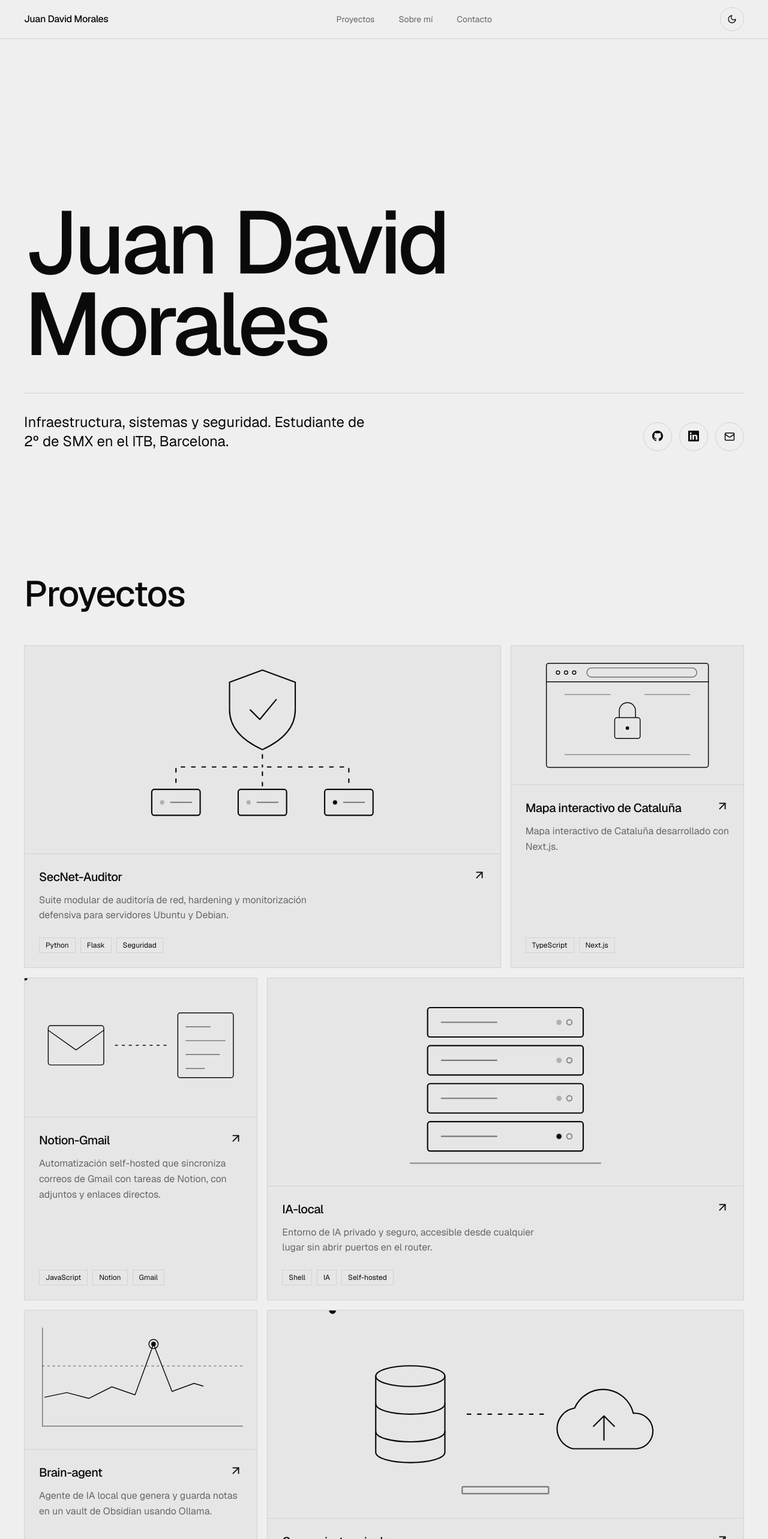
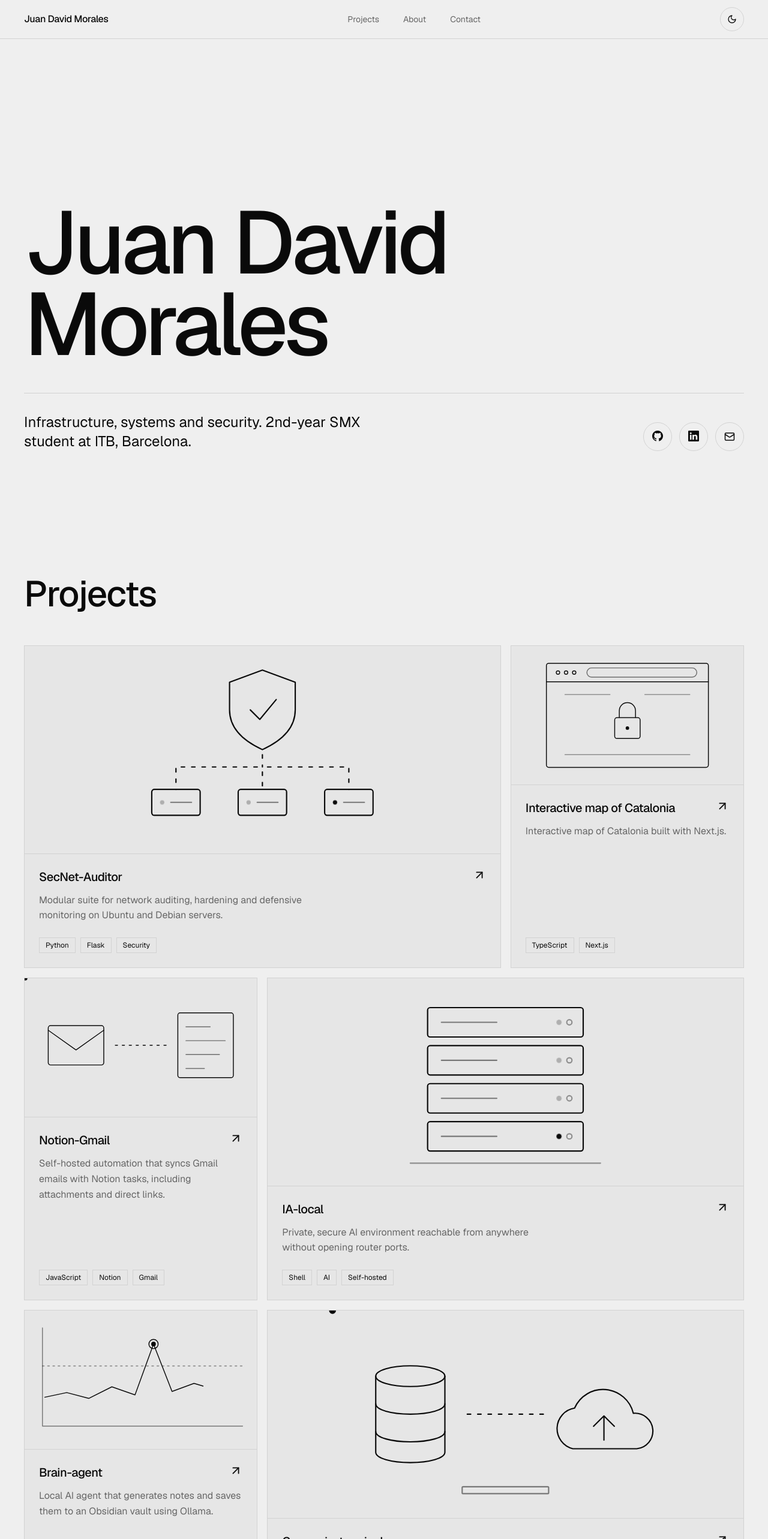
Before and after one commit to bagpotato/web, a React (Vite) app: page / in a window 1280 px wide. Shown: the top 2566 px of the page at 60% size. Built offline with nearby package versions, Linux system fonts and the light colour scheme.

Commit message:
Traducir la web al inglés y resumir About

```diff
--- a/src/components/About.jsx
+++ b/src/components/About.jsx
@@ -2,12 +2,11 @@ import { EDU } from '../data/education.js';
 
 export default function About() {
   return (
-    <section id="sobre-mi" className="scroll-mt-16 border-t border-line px-6 py-28 md:px-10 md:py-40">
+    <section id="about" className="scroll-mt-16 border-t border-line px-6 py-28 md:px-10 md:py-40">
       <div className="mx-auto grid max-w-[1400px] gap-16 md:grid-cols-[1fr_2fr]">
-        <h2 className="text-4xl font-medium tracking-tight md:text-6xl">Sobre mí</h2>
+        <h2 className="text-4xl font-medium tracking-tight md:text-6xl">About</h2>
         <div>
-          <p className="max-w-2xl text-2xl leading-snug md:text-3xl">Estudio Sistemas Microinformáticos y Redes en el ITB, en Barcelona. Me interesa montar y asegurar infraestructura: Linux, redes, servidores web y automatización.</p>
-          <p className="mt-6 max-w-2xl text-mute">Linux multidistro y seguridad IT, servidores web, networking y Cisco, Python, Bash y scripting.</p>
+          <p className="max-w-2xl text-2xl leading-snug md:text-3xl">I build and secure infrastructure: Linux, networks and automation.</p>
           <ul className="mt-16 divide-y divide-line border-y border-line">
             {EDU.map((e) => (
               <li key={e.title} className="grid gap-1 py-6 md:grid-cols-[1fr_auto] md:gap-8">
--- a/src/components/Contact.jsx
+++ b/src/components/Contact.jsx
@@ -4,10 +4,10 @@ import Magnetic from './Magnetic.jsx';
 
 export default function Contact() {
   return (
-    <footer id="contacto" className="scroll-mt-16 border-t border-line px-6 pb-8 pt-28 md:px-10 md:pt-40">
+    <footer id="contact" className="scroll-mt-16 border-t border-line px-6 pb-8 pt-28 md:px-10 md:pt-40">
       <div className="mx-auto max-w-[1400px]">
-        <h2 className="text-[clamp(2.8rem,9vw,8rem)] font-medium leading-[0.95] tracking-[-0.04em]">¿Hablamos?</h2>
-        <p className="mt-6 max-w-md text-mute">Si tienes un proyecto o una propuesta, escríbeme.</p>
+        <h2 className="text-[clamp(2.8rem,9vw,8rem)] font-medium leading-[0.95] tracking-[-0.04em]">Let’s talk</h2>
+        <p className="mt-6 max-w-md text-mute">Got a project or an idea? Write to me.</p>
         <Magnetic href={`mailto:${LINKS.mail}`} className="mt-10 items-center gap-3 rounded-full bg-fg px-6 py-4 text-base text-bg md:px-8 md:py-5 md:text-lg">
           {LINKS.mail}
           <ArrowUpRight size={20} />
--- a/src/components/Hero.jsx
+++ b/src/components/Hero.jsx
@@ -5,7 +5,7 @@ import Magnetic from './Magnetic.jsx';
 const SOCIAL = [
   ['GitHub', LINKS.github, <i key="g" className="bi bi-github" />],
   ['LinkedIn', LINKS.linkedin, <i key="l" className="bi bi-linkedin" />],
-  ['Correo', `mailto:${LINKS.mail}`, <Mail key="m" size={18} />]
+  ['Email', `mailto:${LINKS.mail}`, <Mail key="m" size={18} />]
 ];
 
 export default function Hero() {
@@ -14,7 +14,7 @@ export default function Hero() {
       <div className="mx-auto w-full max-w-[1400px]">
         <h1 className="rise text-[clamp(3.2rem,11.5vw,11rem)] font-medium leading-[0.92] tracking-[-0.045em]">Juan David<br />Morales</h1>
         <div className="mt-12 grid gap-8 border-t border-line pt-8 md:grid-cols-[1fr_auto] md:items-end">
-          <p className="rise max-w-xl text-xl leading-snug md:text-2xl" style={{ '--i': 2 }}>Infraestructura, sistemas y seguridad. Estudiante de 2º de SMX en el ITB, Barcelona.</p>
+          <p className="rise max-w-xl text-xl leading-snug md:text-2xl" style={{ '--i': 2 }}>Infrastructure, systems and security. 2nd-year SMX student at ITB, Barcelona.</p>
           <ul className="rise flex gap-3" style={{ '--i': 3 }}>
             {SOCIAL.map(([label, href, icon]) => (
               <li key={label}>
--- a/src/components/Nav.jsx
+++ b/src/components/Nav.jsx
@@ -1,7 +1,7 @@
 import { useState } from 'react';
 import { Sun, Moon, Menu, X } from 'lucide-react';
 
-const ITEMS = [['Proyectos', '#proyectos'], ['Sobre mí', '#sobre-mi'], ['Contacto', '#contacto']];
+const ITEMS = [['Projects', '#projects'], ['About', '#about'], ['Contact', '#contact']];
 const BTN = 'grid h-10 w-10 place-items-center rounded-full border border-line transition-colors hover:bg-fg hover:text-bg';
 
 export default function Nav({ dark, toggle }) {
@@ -15,8 +15,8 @@ export default function Nav({ dark, toggle }) {
           {ITEMS.map(([t, h]) => <a key={h} href={h} className="text-mute transition-colors hover:text-fg">{t}</a>)}
         </nav>
         <div className="flex gap-2">
-          <button onClick={toggle} className={BTN} aria-label={dark ? 'Tema claro' : 'Tema oscuro'}>{dark ? <Sun size={16} /> : <Moon size={16} />}</button>
-          <button onClick={() => setOpen(!open)} className={`${BTN} md:hidden`} aria-label="Menú" aria-expanded={open}>{open ? <X size={16} /> : <Menu size={16} />}</button>
+          <button onClick={toggle} className={BTN} aria-label={dark ? 'Light theme' : 'Dark theme'}>{dark ? <Sun size={16} /> : <Moon size={16} />}</button>
+          <button onClick={() => setOpen(!open)} className={`${BTN} md:hidden`} aria-label="Menu" aria-expanded={open}>{open ? <X size={16} /> : <Menu size={16} />}</button>
         </div>
       </div>
       {open && (
--- a/src/components/Work.jsx
+++ b/src/components/Work.jsx
@@ -4,9 +4,9 @@ import { LINKS } from '../data/links.js';
 
 export default function Work() {
   return (
-    <section id="proyectos" className="scroll-mt-16 px-6 py-28 md:px-10 md:py-40">
+    <section id="projects" className="scroll-mt-16 px-6 py-28 md:px-10 md:py-40">
       <div className="mx-auto max-w-[1400px]">
-        <h2 className="text-4xl font-medium tracking-tight md:text-6xl">Proyectos</h2>
+        <h2 className="text-4xl font-medium tracking-tight md:text-6xl">Projects</h2>
         <ul className="mt-14 grid gap-4 md:grid-cols-3">
           {WORK.map(({ repo, title, text, tags, Art, wide }) => (
             <li key={repo} className={wide ? 'md:col-span-2' : ''}>
--- a/src/data/education.js
+++ b/src/data/education.js
@@ -1,4 +1,4 @@
 export const EDU = [
-  { title: 'Sistemas Microinformáticos y Redes (SMX)', place: 'ITB', meta: '2º curso', now: true },
-  { title: 'ESO', place: 'INS Nou Barris', meta: 'finalizada' }
+  { title: 'Microcomputer Systems and Networks (SMX)', place: 'ITB', meta: '2nd year', now: true },
+  { title: 'Compulsory Secondary Education (ESO)', place: 'INS Nou Barris', meta: 'Completed' }
 ];
--- a/src/data/work.js
+++ b/src/data/work.js
@@ -6,10 +6,10 @@ import ArtChart from '../components/art/ArtChart.jsx';
 import ArtBackup from '../components/art/ArtBackup.jsx';
 
 export const WORK = [
-  { repo: 'SecNet-Auditor', title: 'SecNet-Auditor', text: 'Suite modular de auditoría de red, hardening y monitorización defensiva para servidores Ubuntu y Debian.', tags: ['Python', 'Flask', 'Seguridad'], Art: ArtNet, wide: true },
-  { repo: 'mapa-interactivo-cataluna', title: 'Mapa interactivo de Cataluña', text: 'Mapa interactivo de Cataluña desarrollado con Next.js.', tags: ['TypeScript', 'Next.js'], Art: ArtWeb },
-  { repo: 'Notion-Gmail', title: 'Notion-Gmail', text: 'Automatización self-hosted que sincroniza correos de Gmail con tareas de Notion, con adjuntos y enlaces directos.', tags: ['JavaScript', 'Notion', 'Gmail'], Art: ArtMail },
-  { repo: 'IA-local', title: 'IA-local', text: 'Entorno de IA privado y seguro, accesible desde cualquier lugar sin abrir puertos en el router.', tags: ['Shell', 'IA', 'Self-hosted'], Art: ArtRack, wide: true },
-  { repo: 'Brain-agent', title: 'Brain-agent', text: 'Agente de IA local que genera y guarda notas en un vault de Obsidian usando Ollama.', tags: ['Python', 'Ollama', 'Obsidian'], Art: ArtChart },
-  { repo: 'Games-in-terminal', title: 'Games-in-terminal', text: 'Colección de juegos clásicos para la terminal en un solo archivo, con menú y sin dependencias.', tags: ['Python'], Art: ArtBackup, wide: true }
+  { repo: 'SecNet-Auditor', title: 'SecNet-Auditor', text: 'Modular suite for network auditing, hardening and defensive monitoring on Ubuntu and Debian servers.', tags: ['Python', 'Flask', 'Security'], Art: ArtNet, wide: true },
+  { repo: 'mapa-interactivo-cataluna', title: 'Interactive map of Catalonia', text: 'Interactive map of Catalonia built with Next.js.', tags: ['TypeScript', 'Next.js'], Art: ArtWeb },
+  { repo: 'Notion-Gmail', title: 'Notion-Gmail', text: 'Self-hosted automation that syncs Gmail emails with Notion tasks, including attachments and direct links.', tags: ['JavaScript', 'Notion', 'Gmail'], Art: ArtMail },
+  { repo: 'IA-local', title: 'IA-local', text: 'Private, secure AI environment reachable from anywhere without opening router ports.', tags: ['Shell', 'AI', 'Self-hosted'], Art: ArtRack, wide: true },
+  { repo: 'Brain-agent', title: 'Brain-agent', text: 'Local AI agent that generates notes and saves them to an Obsidian vault using Ollama.', tags: ['Python', 'Ollama', 'Obsidian'], Art: ArtChart },
+  { repo: 'Games-in-terminal', title: 'Games-in-terminal', text: 'Classic terminal games in a single file, with a menu and no dependencies.', tags: ['Python'], Art: ArtBackup, wide: true }
 ];
```
Also changed, not shown: index.html (+4 -4 lines).
